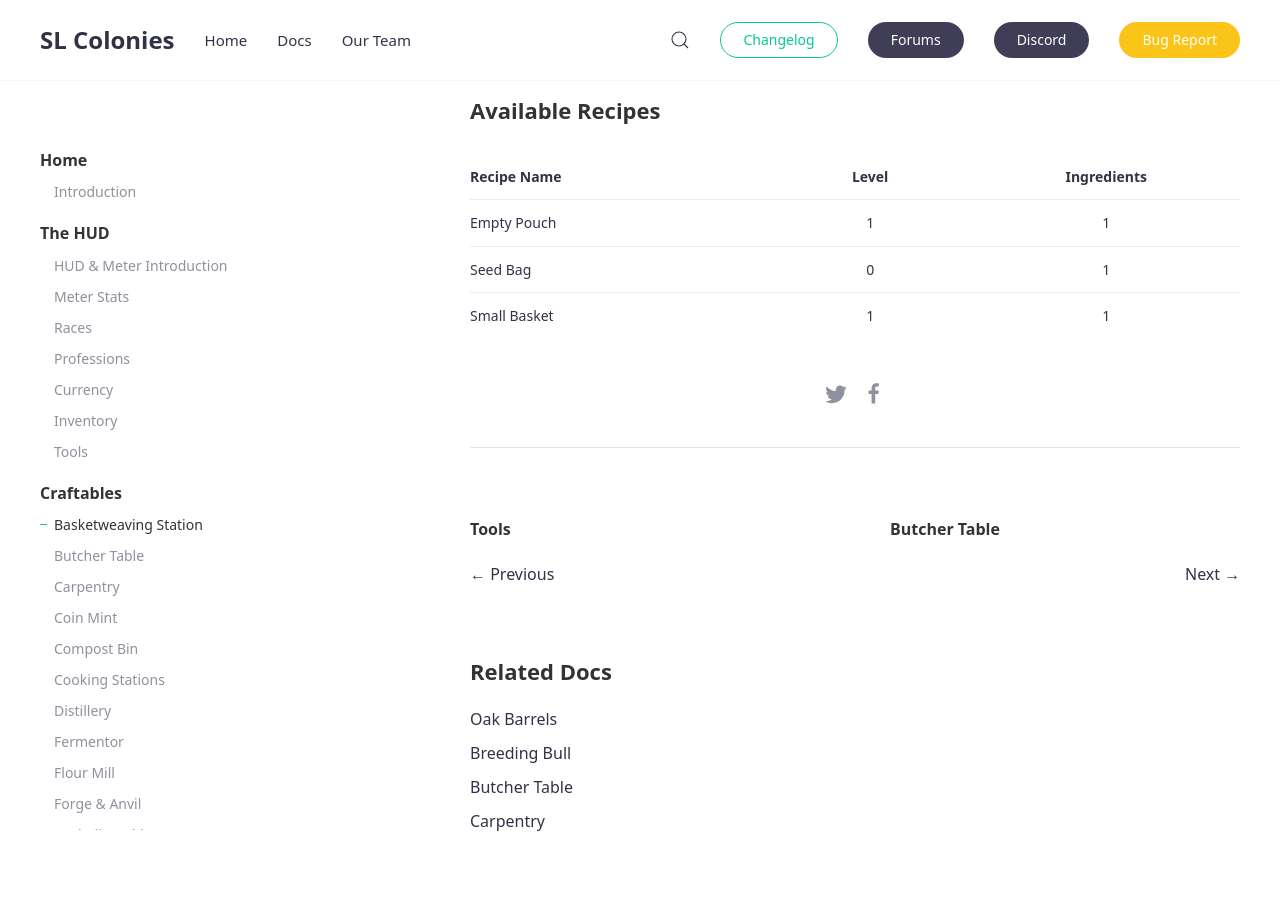
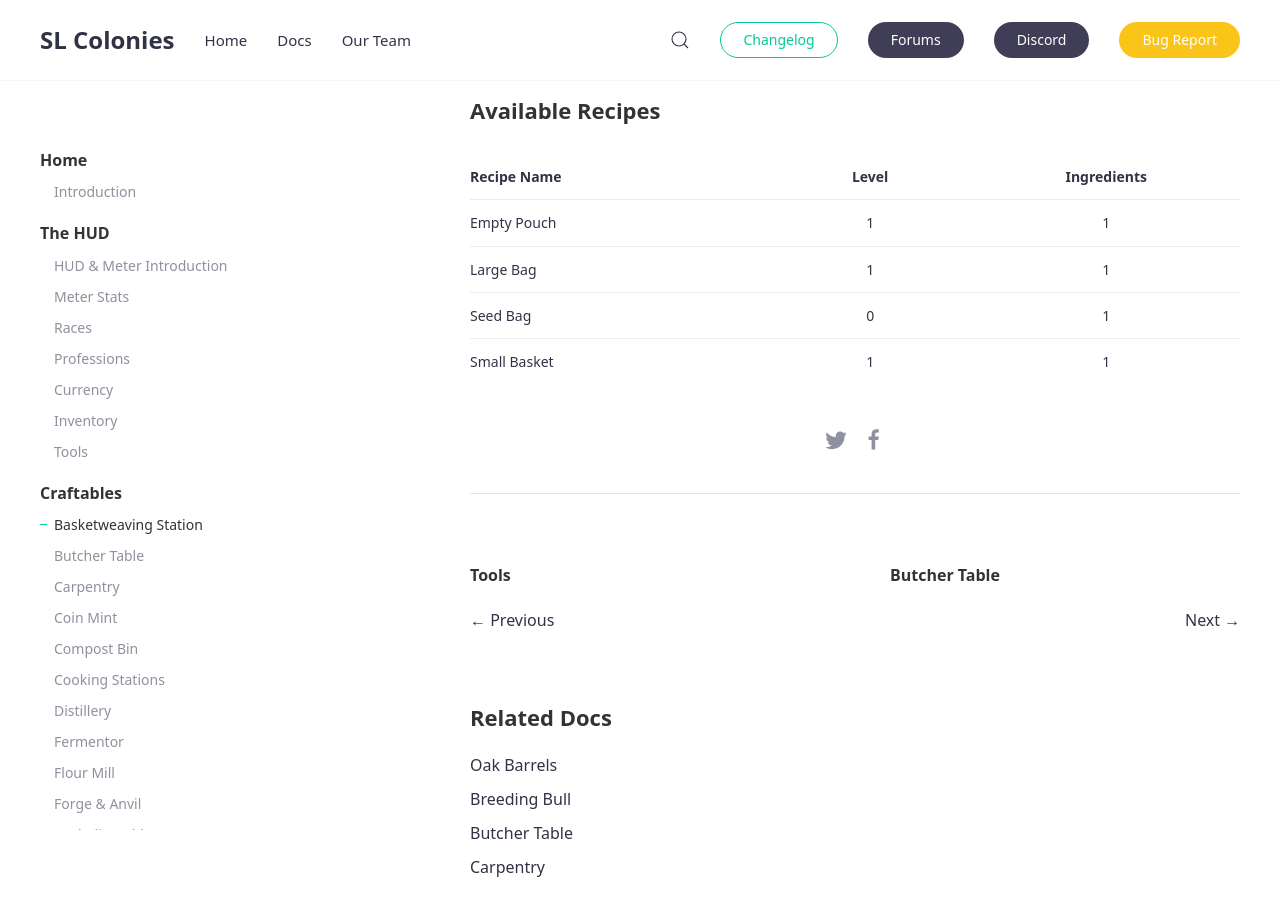
Before and after one commit to SLColonies/Public, a Jekyll site: the page built from _docs/basket.md, in a window 1280 px wide and 900 px high, scrolled down 903 px. Built offline with Jekyll 4.4.1, drawn with Linux system fonts in a browser that asks for light colours; comment, search, counter and statistics services are not loaded; grey boxes are pictures that could not be loaded.

Commit message:
Update basket.md

```diff
--- a/_docs/basket.md
+++ b/_docs/basket.md
@@ -20,5 +20,6 @@ The basketweaving station allows all players to use their gathered reed leaves t
 | Recipe Name  | Level | Ingredients |
 |:-------------|:-----:|:-----------:|
 | Empty Pouch  |   1   |     1       |
+| Large Bag    |   1   |     1       |
 | Seed Bag     |   0   |     1       |
 | Small Basket |   1   |     1       |
```
